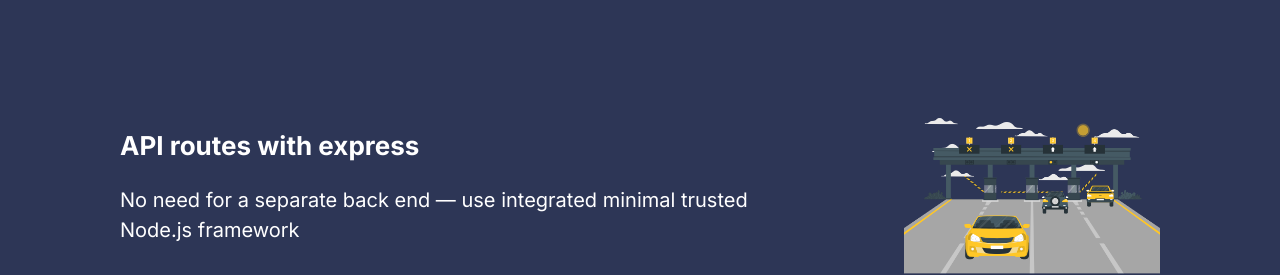
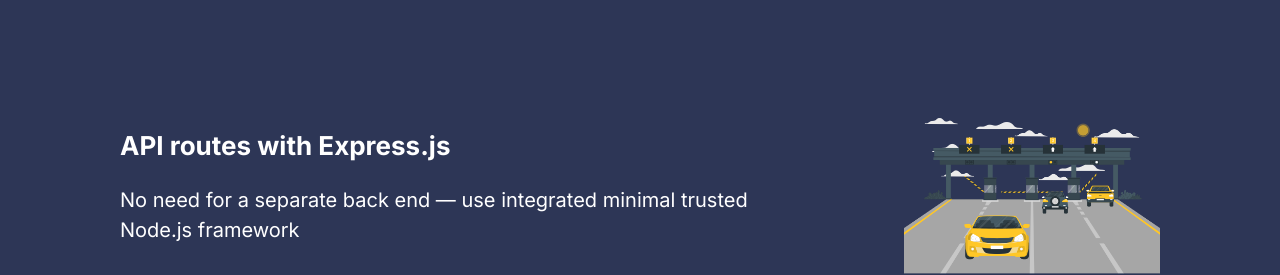
Before and after one commit to fyodorio/angie, an Angular app: page / in a window 1280 px wide. Shown: the part 1866-2141 px from the top of the page. Built offline with nearby package versions, Linux system fonts and the light colour scheme.

Commit message:
fix: proper name for express

```diff
--- a/src/app/pages/landing.component.ts
+++ b/src/app/pages/landing.component.ts
@@ -101,7 +101,7 @@
       isReverse: false
     },
     {
-      title: 'API routes with express',
+      title: 'API routes with Express.js',
       subtitle: 'No need for a separate back end — use integrated minimal trusted Node.js framework',
       imageUrl: 'img/toll-road-cuate.png',
       imageAltText: 'toll road gates as API routes metaphor',
```
